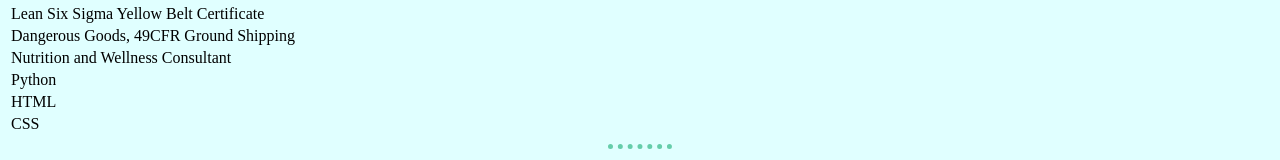
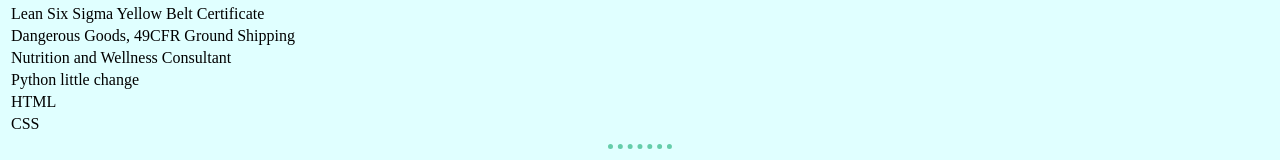
Before and after one commit to bordanattila/cv, a plain HTML site: page index.html in a window 1280 px wide. Shown: the part 773-933 px from the top of the page. Drawn offline with Linux system fonts and the light colour scheme.

Commit message:
Update index.html
add text to python cell

```diff
--- a/index.html
+++ b/index.html
@@ -85,7 +85,7 @@
                 <td>Nutrition and Wellness Consultant</td>
             </tr>
             <tr>
-                <td>Python</td>
+                <td>Python little change</td>
             </tr>
             <tr>
                 <td>HTML</td>
```
